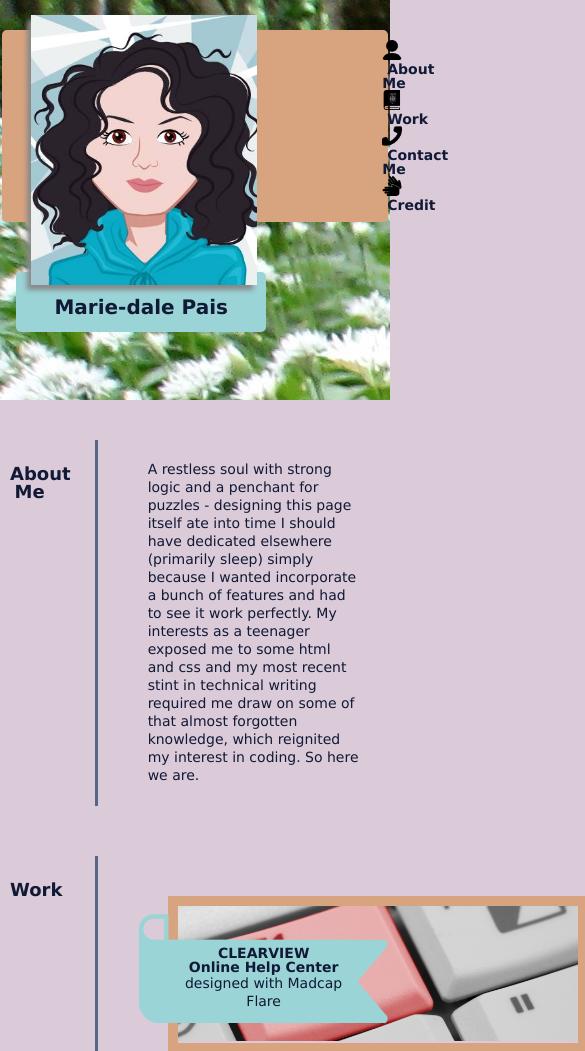
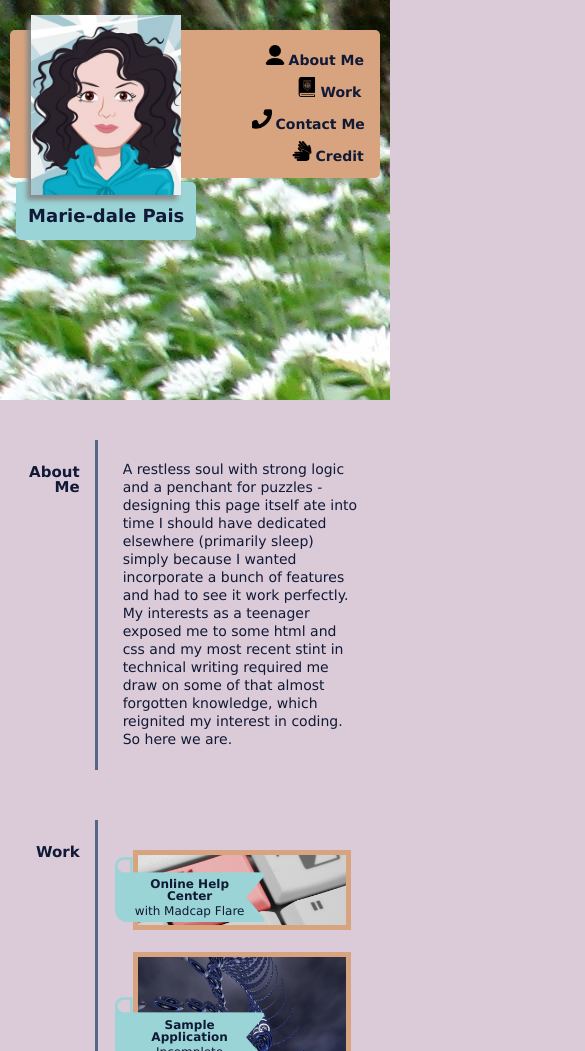
Before and after one commit to mdpais/Module-2-Challenge, a plain HTML site: page index.html in a window 390 px wide. Shown: the top 1051 px of the page, 585 px wide, since content can reach past the window. Drawn offline with Linux system fonts and the light colour scheme.

Commit message:
Fixed all responsive layout for small screens

```diff
--- a/assets/css/style.css
+++ b/assets/css/style.css
@@ -38,7 +38,7 @@ div.hero {
 nav {
   background-color: var(--box);
   width: 95%;
-  padding: 10px 4% 10px 370px;
+  padding: 10px 3% 10px 280px;
   position: absolute;
   top: 30px;
   border-radius: 5px;
@@ -52,13 +52,29 @@ nav > div {
   display: inline-block;
 }
 
+nav > div:nth-child(1) {
+  min-width: 119px;
+}
+
+nav > div:nth-child(2) {
+  min-width: 87px;
+}
+
+nav > div:nth-child(3) {
+  min-width: 132px;
+}
+
+nav > div:nth-child(4) {
+  min-width: 92px;
+}
+
 nav a {
   text-decoration: none;
   color: var(--font);
 }
 
 nav span {
-  padding-left: 5px;
+  padding-left: 4px;
   font-weight: bold;
 }
 
@@ -142,24 +158,28 @@ div.work {
 img.sampleimage {
   max-width: 100%;
   min-width: 400px;
+  border: 10px solid var(--box);
 }
 
 div.sample {
   flex: 1 0 0;
   margin: 20px;
   text-align: center;
-  border: 10px solid var(--box);
   position: relative;
 }
 
 div.label {
   max-width: 100%;
   position: absolute;
-  left: -39px;
-  bottom: 20px;
+  left: -29px;
+  bottom: 30px;
   display: flex;
   justify-content: center;
   align-items: center;
+}
+
+div.label img{
+  max-width: 100%;
 }
 
 div.text {
@@ -188,8 +208,76 @@ ul {
 }
 
 @media screen and (max-width: 768px) {
-  main,
-  nav {
+  main, nav {
     flex-direction: column;
+    align-items: flex-end;
+  }
+
+  nav > div {
+    padding: 5px 0px;
+  }
+
+  div.blocks {
+    flex-wrap: wrap;
+  }
+
+  div.blocks p {
+    display: block;
+    width: 100%;
   }
 }
+
+@media screen and (max-width: 480px) {
+  nav > div {
+    margin-right: -15px;
+  }
+
+  img.me {
+    height: 180px;
+    box-shadow: -4px 5px 5px #888888;
+  }
+
+  figcaption {
+    width: 180px;
+  }
+
+  h1 {
+    font-size: 18px;
+  }
+
+  h2 {
+    font-size: 15px;
+  }
+
+  div.header {
+    padding-right: 15px;
+    justify-content: right;
+  }
+
+  div.body {
+    padding-left: 25px;
+  }
+
+  div.sample {
+    margin: 10px;
+  }
+
+  img.sampleimage {
+    min-width: 160px;
+    border: 5px solid var(--box);
+  }
+
+  div.label {
+    width: 150px;
+    left: -18px;
+    bottom: 10px;
+  }
+
+  div.label img {
+    width: 150px;
+  }
+
+  div.text {
+    font-size: 12px;
+  }
+}
--- a/index.html
+++ b/index.html
@@ -67,8 +67,8 @@
                     <div class="label">
                         <img src="assets/images/bookmark.png">
                         <div class="text">
-                        <h3>CLEARVIEW<br>Online Help Center</h3>
-                        <p>designed with Madcap Flare</p>
+                        <h3>Online Help Center</h3>
+                        <p>with Madcap Flare</p>
                         </div>
                     </div>
                 </div>
@@ -94,7 +94,7 @@
                 <ul>
                     <li><a href="https://all-free-download.com/">all-free-download.com</a></li>
                     <li><a href="https://coolors.co/">coolors.co</a></li>
-                    <li><a href="https://www.photopea.com/">photopea.com/</a></li>
+                    <li><a href="https://www.photopea.com/">photopea.com</a></li>
                 </ul>
             </div>
         </section>
```
Also changed, not shown: 1 other file.
